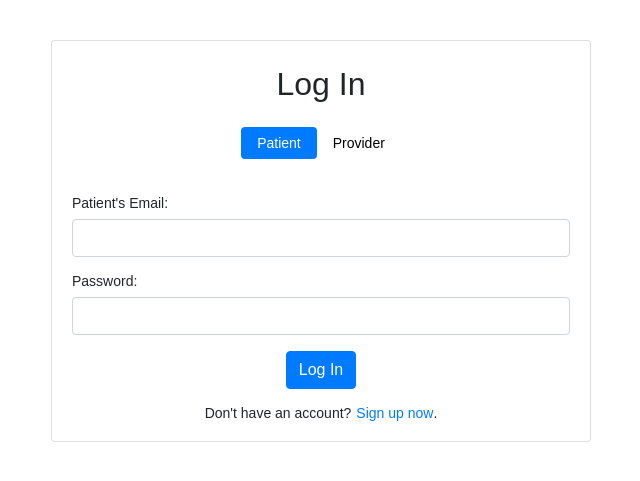
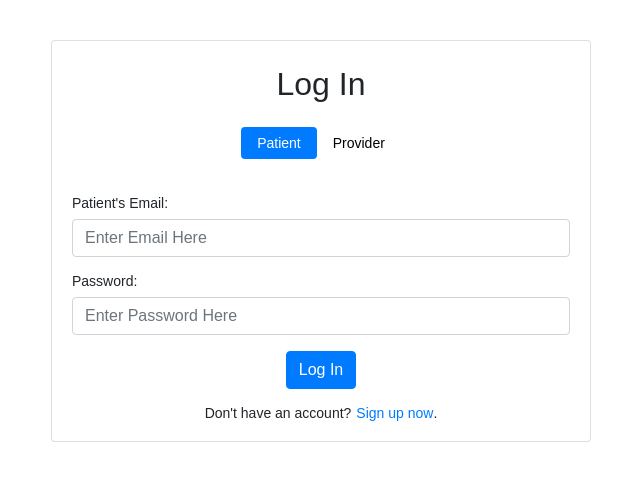
Before and after one commit to i-rahman/Covid-Vaccine-Portal, a PHP site: page / in a window 1280 px wide. Shown: the part 64-545 px from the top of the page, without its empty margins (319-959 px from the left). Run offline with PHP 8.4, Linux system fonts and the light colour scheme; a stand-in replaces the project's code that opens the database connection.

Commit message:
Add Placeholder Text

```diff
--- a/index.php
+++ b/index.php
@@ -246,12 +246,12 @@ mysqli_close($link);
                                 <form action="<?php echo htmlspecialchars($_SERVER["PHP_SELF"]); ?>" method="post">
                                     <div class="form-group ">
                                         <label>Patient's Email:</label>
-                                        <input type="text" name="patientEmail" class="form-control <?php echo (!empty($patientEmail_err)) ? 'is-invalid' : ''; ?>" value="<?php echo $patientEmail; ?>">
+                                        <input type="text" name="patientEmail" placeholder = "Enter Email Here" class="form-control <?php echo (!empty($patientEmail_err)) ? 'is-invalid' : ''; ?>" value="<?php echo $patientEmail; ?>">
                                         <span class="invalid-feedback"><?php echo $patientEmail_err; ?></span>
                                     </div>
                                     <div class="form-group">
                                         <label>Password:</label>
-                                        <input type="password" name="patientPassword" class="form-control <?php echo (!empty($providerPassword_err)) ? 'is-invalid' : ''; ?>">
+                                        <input type="password" name="patientPassword" placeholder = "Enter Password Here" class="form-control <?php echo (!empty($providerPassword_err)) ? 'is-invalid' : ''; ?>">
                                         <span class="invalid-feedback"><?php echo $patientPassword_err; ?></span>
                                     </div>
                                     <div class="form-group" style="display:flex; justify-content: center;">
```
